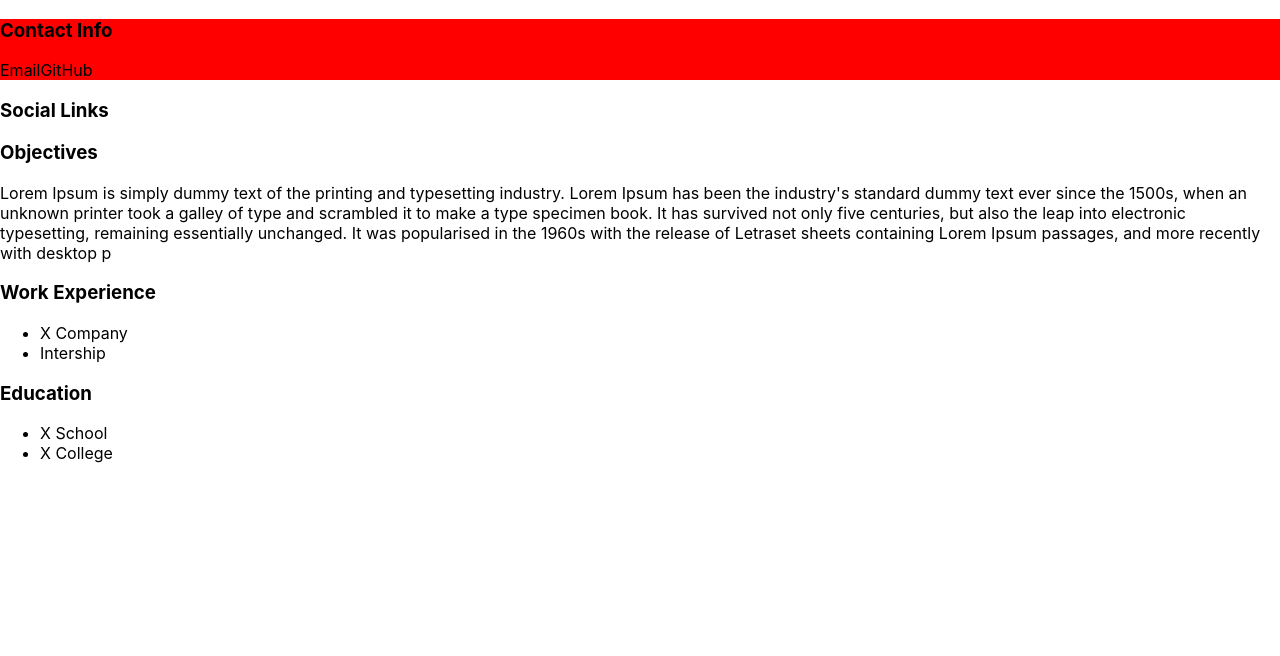
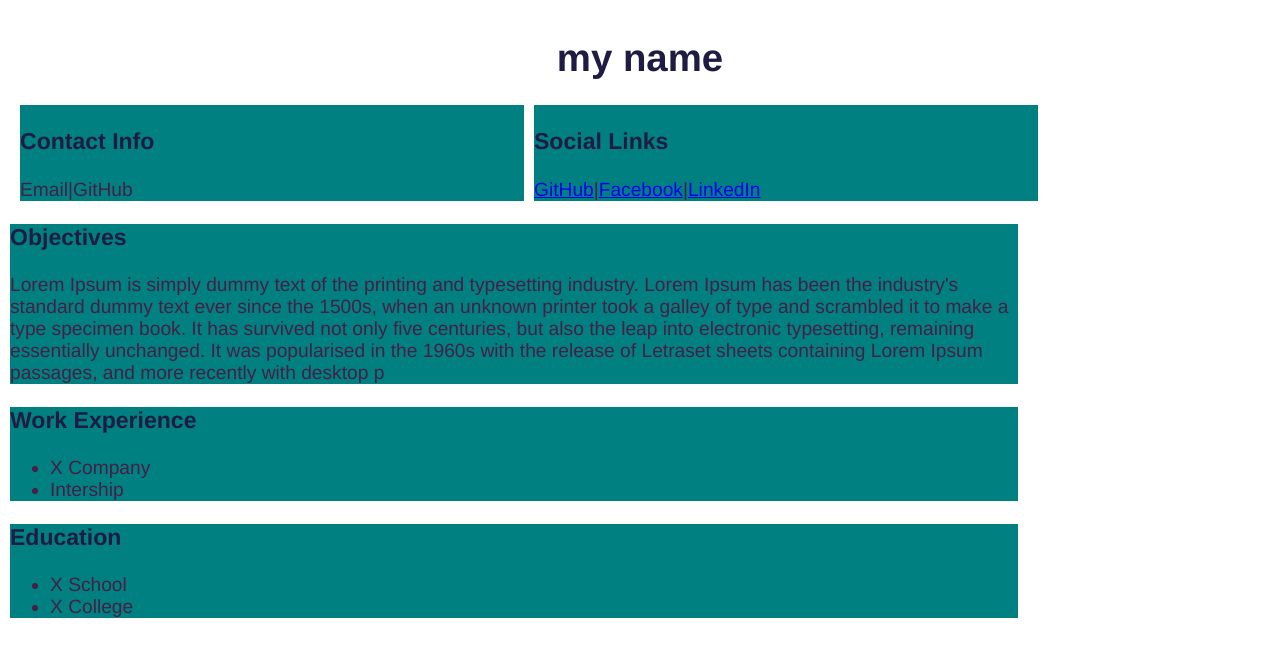
Before and after one commit to mohamedkaoud14/ReactProject, a React (Create React App) app: page / in a window 1280 px wide. Shown: the top 656 px of the page. Built offline with nearby package versions, Linux system fonts and the light colour scheme.

Commit message:
some css style

```diff
--- a/src/App.css
+++ b/src/App.css
@@ -1,4 +1,28 @@
-.contact-info{
+body {
+  color: rgb(70, 31, 70);
+  font-family: "Franklin Gothic Medium", "Arial Narrow", Arial, sans-serif;
+  font-size: larger;
+}
+.app {
+  padding: 10px;
+}
 
-  background-color:  red;
+.section {
+  background-color: teal;
+  width: 80%;
 }
+h1 {
+  text-align: center;
+  color: rgb(31, 28, 68);
+  background-color: ;
+}
+h3 {
+  color: rgb(31, 28, 68);
+  font-size: larger;
+}
+.contact-info,
+.social-links {
+  display: inline-block;
+  width: 40%;
+  margin-left: 10px;
+}
--- a/src/App.js
+++ b/src/App.js
@@ -1,33 +1,23 @@
-import React from 'react';
-import './App.css';
-import ContactInfo from './mainpage/ContactInfo.js';
-import Education from './mainpage/Education.js';
-import Objectives from './mainpage/Objectives.js';
-import SocialLinks from './mainpage/SocialLinks.js';
-import WorkExperience from './mainpage/WorkExperience.js';
+import React from "react";
+import "./App.css";
+import ContactInfo from "./mainpage/ContactInfo.js";
+import Education from "./mainpage/Education.js";
+import Objectives from "./mainpage/Objectives.js";
+import SocialLinks from "./mainpage/SocialLinks.js";
+import WorkExperience from "./mainpage/WorkExperience.js";
 
 function App() {
   return (
-
-    <div className="">
+    <div className="app">
+      <h1>my name </h1>
       <ContactInfo></ContactInfo>
       <SocialLinks></SocialLinks>
       <Objectives></Objectives>
       <WorkExperience></WorkExperience>
       <Education></Education>
-      <header className="App-header">
-      </header>
+      <header className="App-header"></header>
     </div>
-
   );
 }
 
-
-
-
-
-
-
-
-
 export default App;
--- a/src/mainpage/ContactInfo.js
+++ b/src/mainpage/ContactInfo.js
@@ -1,14 +1,11 @@
 function ContactInfo() {
-
   return (
-    <div className="contact-info">
+    <div className="section contact-info">
       <h3>Contact Info</h3>
-      <div >
-        <a>Email</a>
-        <a>GitHub</a>
+      <div>
+        <a>Email</a>|<a>GitHub</a>
       </div>
     </div>
-
   );
 }
 
--- a/src/mainpage/Education.js
+++ b/src/mainpage/Education.js
@@ -1,17 +1,11 @@
 function Education() {
-
   return (
-        <div className="education">
+    <div className="section education">
       <h3>Education </h3>
       <div>
         <ul>
-                    <li>
-                        X School
-          </li>
-                    <li>
-                        X College
-          </li>
-
+          <li>X School</li>
+          <li>X College</li>
         </ul>
       </div>
     </div>
--- a/src/mainpage/Objectives.js
+++ b/src/mainpage/Objectives.js
@@ -1,15 +1,20 @@
 function Objectives() {
-
   return (
-    <div className="objectives">
+    <div className="section objectives">
       <h3>Objectives</h3>
       <div>
         <p>
-          Lorem Ipsum is simply dummy text of the printing and typesetting industry. Lorem Ipsum has been the industry's standard dummy text ever since the 1500s, when an unknown printer took a galley of type and scrambled it to make a type specimen book. It has survived not only five centuries, but also the leap into electronic typesetting, remaining essentially unchanged. It was popularised in the 1960s with the release of Letraset sheets containing Lorem Ipsum passages, and more recently with desktop p
+          Lorem Ipsum is simply dummy text of the printing and typesetting
+          industry. Lorem Ipsum has been the industry's standard dummy text ever
+          since the 1500s, when an unknown printer took a galley of type and
+          scrambled it to make a type specimen book. It has survived not only
+          five centuries, but also the leap into electronic typesetting,
+          remaining essentially unchanged. It was popularised in the 1960s with
+          the release of Letraset sheets containing Lorem Ipsum passages, and
+          more recently with desktop p
         </p>
       </div>
     </div>
-
   );
 }
 
--- a/src/mainpage/SocialLinks.js
+++ b/src/mainpage/SocialLinks.js
@@ -1,15 +1,13 @@
 function SocialLinks() {
-
   return (
-    <div className="social-links">
+    <div className="section social-links">
       <h3>Social Links</h3>
       <div>
-        <a href="#"></a>
-        <a href="#"></a>
-        <a href="#"></a>
+        <a href="https://www.google.com">GitHub</a>|
+        <a href="https://www.google.com">Facebook</a>|
+        <a href="https://www.google.com">LinkedIn</a>
       </div>
     </div>
-
   );
 }
 
--- a/src/mainpage/WorkExperience.js
+++ b/src/mainpage/WorkExperience.js
@@ -2,7 +2,7 @@ function WorkExperience() {
 
   return (
 
-    <div className="work-experience">
+    <div className="section work-experience">
       <h3>Work Experience</h3>
       <div>
         <ul>
```
Lines whose indentation alone changed are shown as unchanged.
